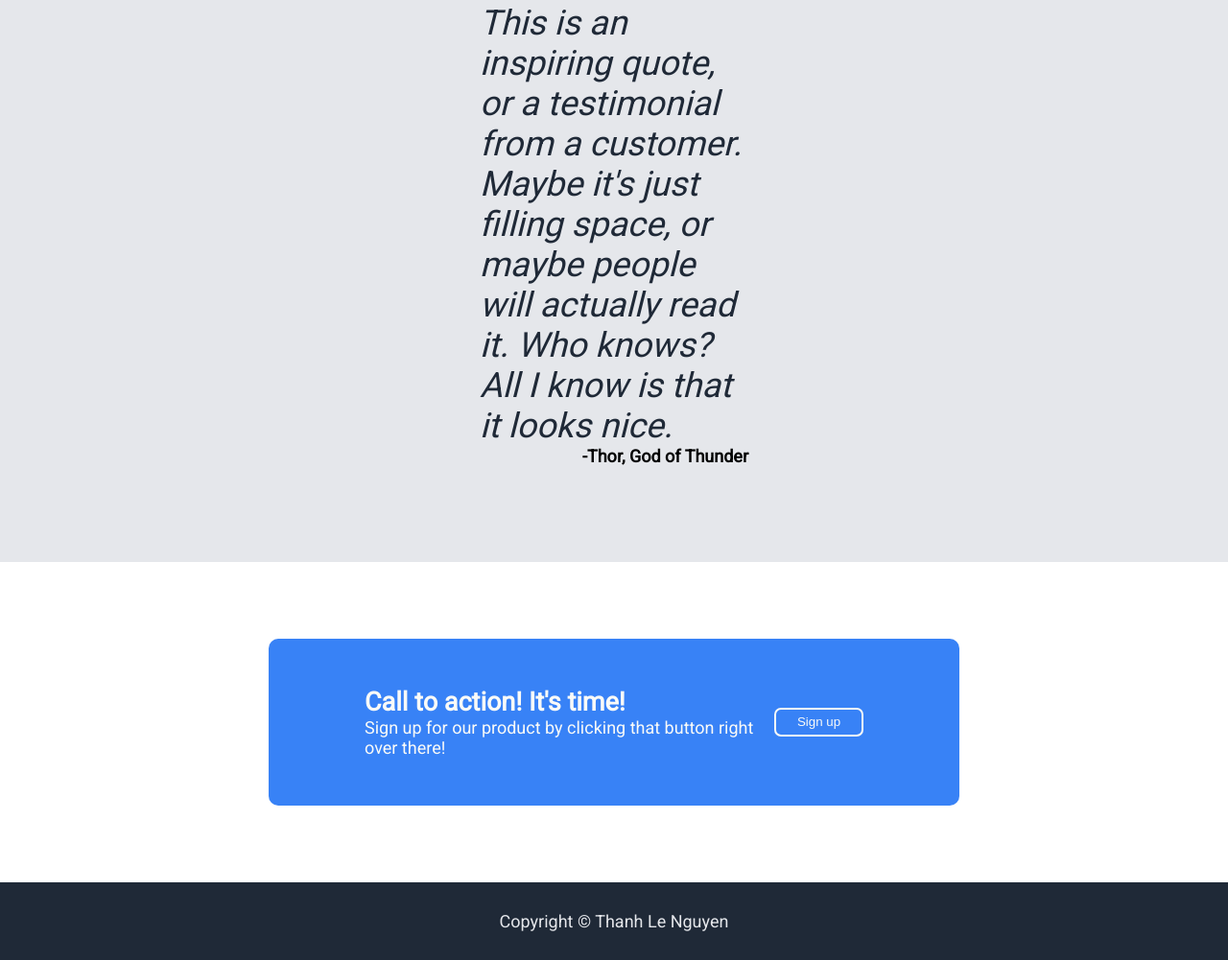
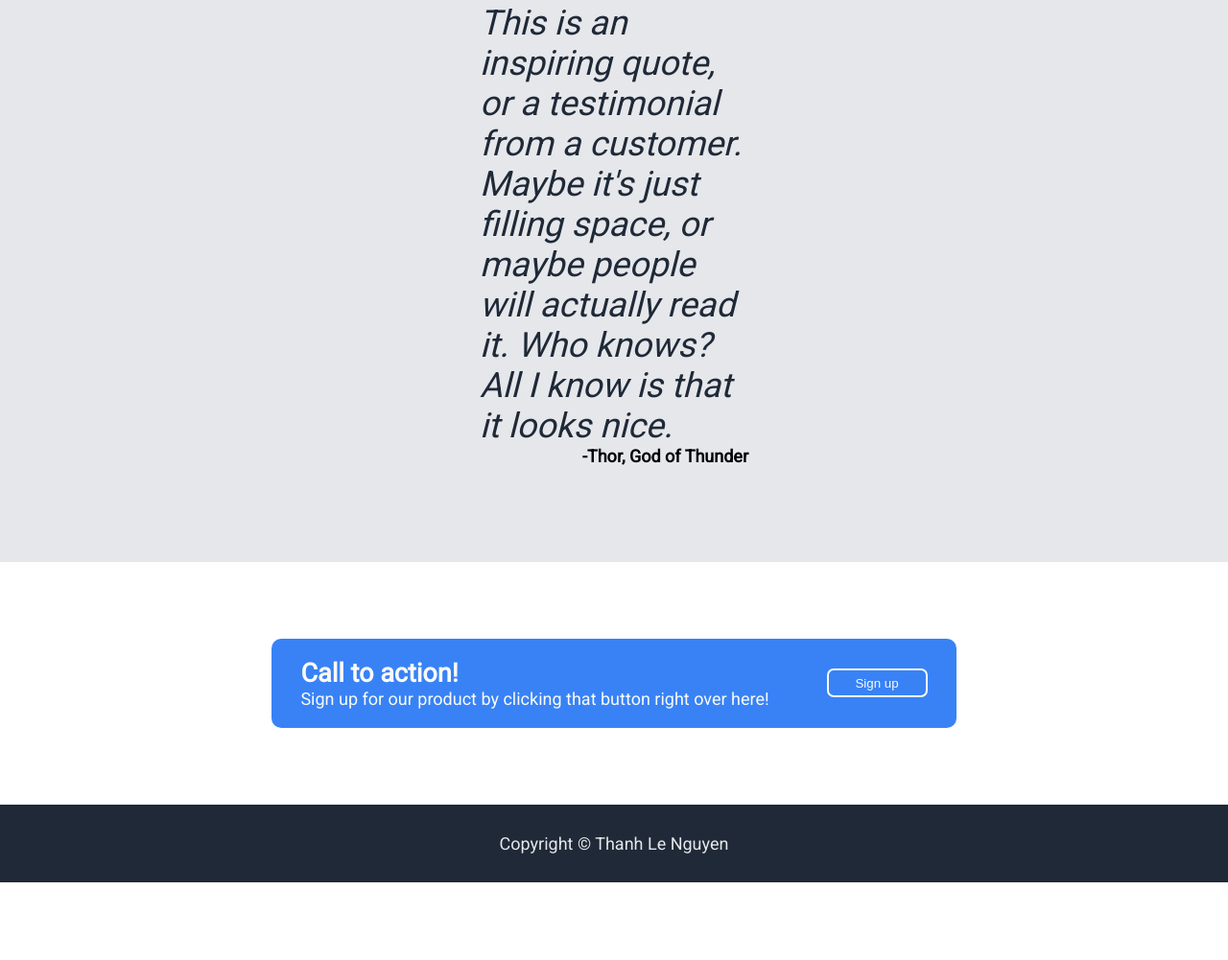
Before and after one commit to nhopo/odin-landingpage, a plain HTML site: page index.html in a window 1280 px wide. Shown: the part 1386-2387 px from the top of the page at 96% size. After the commit the page ends 2306 px from the top, so only its background shows below. Drawn offline with Linux system fonts and the light colour scheme.

Commit message:
Change section four

```diff
--- a/index.html
+++ b/index.html
@@ -53,10 +53,10 @@
     </div>
     <div class="content-four">
         <div class="subcontent-four">
-            <h2>Call to action! It's time!</h2>
-            <div class="sign-up-text">Sign up for our product by clicking that button right over there!</div>
+            <h2>Call to action!</h2>
+            Sign up for our product by clicking that button right over here!
         </div>
-        <button class="sign-up-two">Sign up</button>
+        <button class="sign-up-four">Sign up</button>
     </div>
     <div class="footer">Copyright &#xa9 Thanh Le Nguyen</div>
 </body>
--- a/styles.css
+++ b/styles.css
@@ -115,20 +115,26 @@ p{
 
 .content-four{
     background-color:#3882F6;
-    padding: 50px 100px;
-    margin: 80px 280px;
+    color: #f9faf8;
     border-radius: 10px;
-    color: #f9faf8;
+    margin: 80px auto;
+
     display: flex;
-    justify-content: space-between;
+    justify-content: space-around;
+    align-items: center;
+    flex-wrap: wrap;
 }
 
-
-h2{
-    margin: 0;
+.subcontent-four{
+    padding: 20px 30px;
 }
 
-.sign-up-two{
+.subcontent-four h2{
+    margin: 0;
+
+}
+
+.sign-up-four{
     background-color: #3882F6;
     border-color: #f9faf8;
     border: solid;
@@ -136,7 +142,9 @@ h2{
     color: #f9faf8;
     width: 105px;
     height: 30px;
+    margin: 20px 30px;
     border-radius: 7px;
+    flex-shrink: 0;
     align-self: center;
 }
 
```
